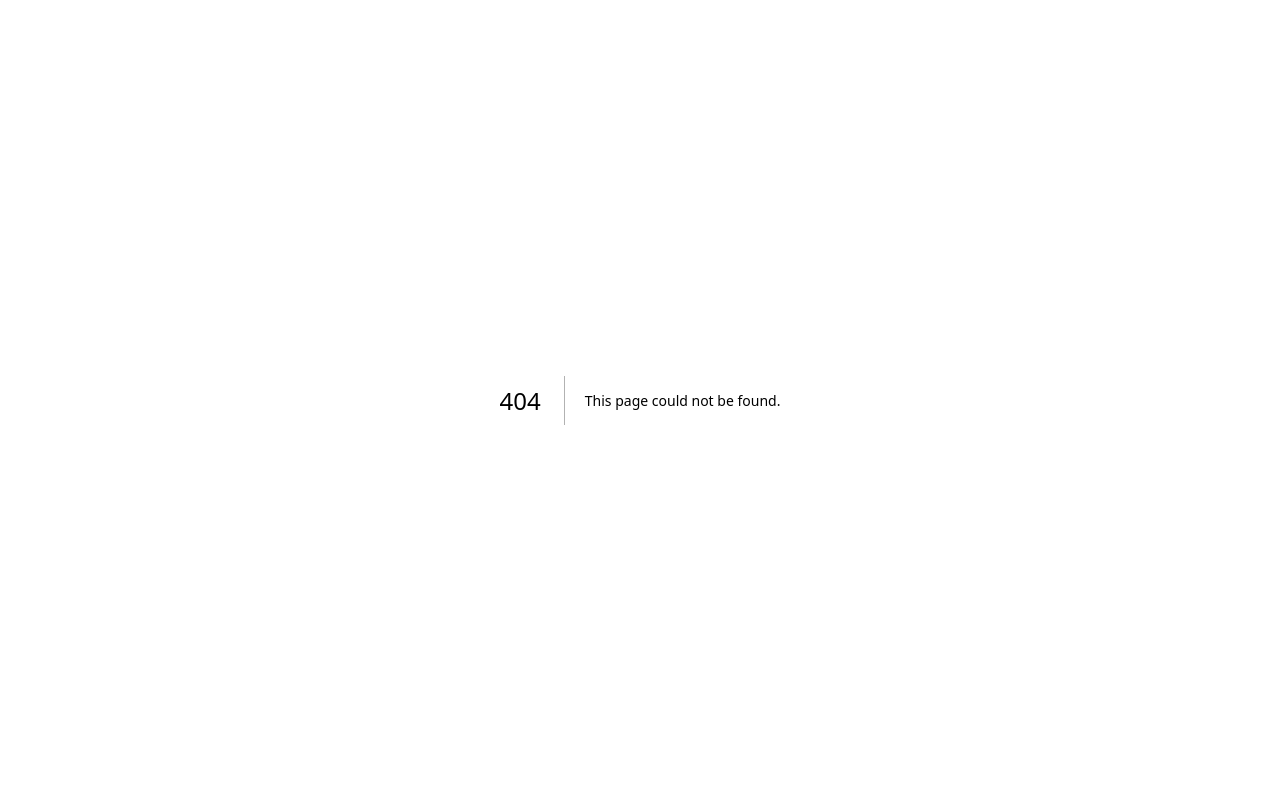
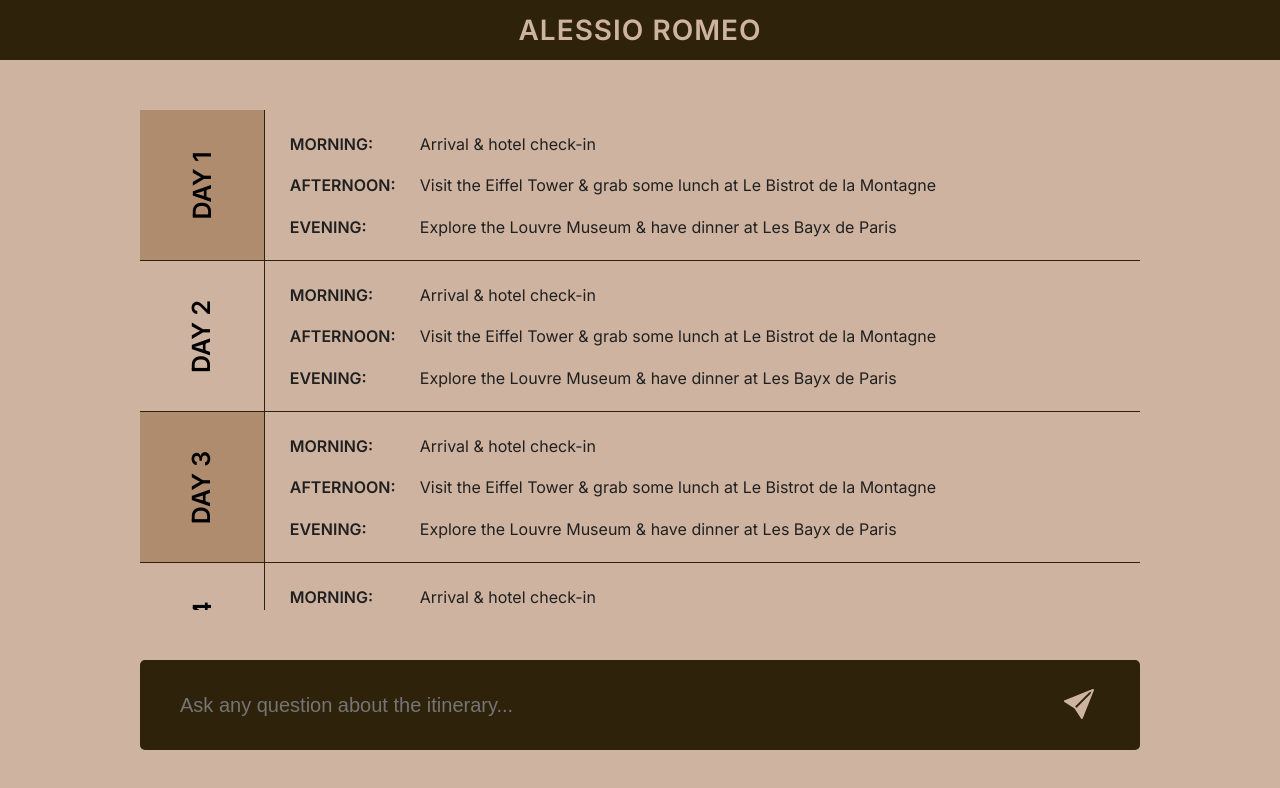
Before and after one commit to AlessioRomeo/TravelAI, a Next.js app: page /itinerary in a window 1280 px wide. Before the commit this address had no page. Shown: the top 788 px of the page. Built offline with nearby package versions, Linux system fonts and the light colour scheme.

Commit message:
Itinerary Page added

```diff
--- /dev/null
+++ b/src/app/itinerary/(component)/Chat.tsx
@@ -0,0 +1,21 @@
+import React from 'react';
+import styles from "@/app/itinerary/(component)/chat.module.scss";
+import {BsFillSendFill} from "react-icons/bs";
+
+function Chat() {
+    return (
+        <div className={styles.container}>
+            <div className={styles.message}>
+
+            </div>
+            <div className={styles.inputBar}>
+                <input type="text" placeholder={"Ask any question about the itinerary..."}/>
+                <button>
+                    <BsFillSendFill/>
+                </button>
+            </div>
+        </div>
+    );
+}
+
+export default Chat;
--- /dev/null
+++ b/src/app/itinerary/(component)/ItineraryDay.tsx
@@ -0,0 +1,25 @@
+import React from 'react';
+import styles from './itineraryDay.module.scss';
+
+function ItineraryDay({day, morning, afternoon, evening}: {day: number, morning: string, afternoon: string, evening: string}) {
+    return (
+        <div className={styles.container}>
+            <div>
+                <h1>DAY {day}</h1>
+            </div>
+            <div>
+                <span>
+                    <b>MORNING:</b> {morning}
+                </span>
+                <span>
+                    <b>AFTERNOON:</b> {afternoon}
+                </span>
+                <span>
+                    <b>EVENING:</b> {evening}
+                </span>
+            </div>
+        </div>
+    );
+}
+
+export default ItineraryDay;
--- /dev/null
+++ b/src/app/itinerary/(component)/chat.module.scss
@@ -0,0 +1,39 @@
+.container {
+  & > .inputBar {
+    display: flex;
+    align-items: center;
+    justify-content: center;
+    width: 1000px;
+    height: 90px;
+    border-radius: 5px;
+    background-color: rgb(46, 34,10);
+    box-sizing: border-box;
+    margin-inline: auto;
+    margin-bottom: 50px;
+    & > input {
+      box-sizing: border-box;
+      background-color: transparent;
+      outline: none;
+      font-size: 20px;
+      height: 100%;
+      width: 100%;
+      border: none;
+      padding-left: 40px;
+      color: rgb(206, 179, 160);
+    }
+    & > button {
+      background-color: transparent;
+      border: none;
+      cursor: pointer;
+      & > svg {
+        color: rgb(206, 179, 160);
+        font-size: 30px;
+        padding-inline: 40px;
+        transition: .25s;
+        &:hover {
+          color: rgb(218, 162, 128);
+        }
+      }
+    }
+  }
+}
--- /dev/null
+++ b/src/app/itinerary/(component)/itineraryDay.module.scss
@@ -0,0 +1,40 @@
+.container {
+  display: flex;
+  width: 1000px;
+  border-bottom: 1px solid rgb(46, 34,10);
+  min-height: 150px;
+  &:last-of-type {
+    border: none;
+  }
+  &:nth-of-type(odd) {
+    background-color: rgb(176, 140, 111);
+  }
+  & > div:first-of-type {
+    display: flex;
+    align-items: center;
+    justify-content: center;
+    width: 150px;
+    border-right: 1px solid rgb(46, 34,10);
+    & > h1 {
+      transform: rotate(-90deg);
+      font-size: 25px;
+      font-weight: 600;
+    }
+  }
+  & > div:last-of-type {
+    display: flex;
+    flex-direction: column;
+    width: 100%;
+    justify-content: space-evenly;
+    background-color: rgb(206, 179, 160);
+    padding-inline: 25px;
+    & > span {
+      display: flex;
+      color: #202020;
+      & > b {
+        font-weight: 600;
+        flex: 0 0 130px;
+      }
+    }
+  }
+}
--- /dev/null
+++ b/src/app/itinerary/page.module.scss
@@ -0,0 +1,33 @@
+.main {
+  display: flex;
+  flex-direction: column;
+  width: 100vw;
+  height: 100vh;
+  max-height: 100vh;
+  & > nav {
+    display: flex;
+    align-items: center;
+    justify-content: center;
+    background-color: rgb(46, 34,10);
+    height: 90px;
+    font-size: 28px;
+    font-weight: 600;
+    letter-spacing: 1px;
+    & > a {
+      color: rgb(206, 179, 160);
+      text-decoration: none;
+    }
+  }
+  & > .container {
+    display: flex;
+    flex-direction: column;
+    align-items: center;
+    width: 100vw;
+    height: 100%;
+    max-height: calc(100vh - 300px);
+    overflow-y: scroll;
+    box-sizing: border-box;
+    margin-block: 50px;
+  }
+
+}
--- /dev/null
+++ b/src/app/itinerary/page.tsx
@@ -0,0 +1,55 @@
+import React from 'react';
+import styles from './page.module.scss';
+import Link from "next/link";
+import ItineraryDay from "@/app/itinerary/(component)/ItineraryDay";
+import Chat from "@/app/itinerary/(component)/Chat";
+
+function Page() {
+    return (
+        <main className={styles.main}>
+            <nav>
+                <Link href={"/auth/login"}>ALESSIO ROMEO</Link>
+            </nav>
+            <div className={styles.container}>
+                <ItineraryDay day={1}
+                              morning={"Arrival & hotel check-in"}
+                              afternoon={"Visit the Eiffel Tower & grab some lunch at Le Bistrot de la Montagne"}
+                              evening={"Explore the Louvre Museum & have dinner at Les Bayx de Paris"}
+                />
+                <ItineraryDay day={2}
+                              morning={"Arrival & hotel check-in"}
+                              afternoon={"Visit the Eiffel Tower & grab some lunch at Le Bistrot de la Montagne"}
+                              evening={"Explore the Louvre Museum & have dinner at Les Bayx de Paris"}
+                />
+                <ItineraryDay day={3}
+                              morning={"Arrival & hotel check-in"}
+                              afternoon={"Visit the Eiffel Tower & grab some lunch at Le Bistrot de la Montagne"}
+                              evening={"Explore the Louvre Museum & have dinner at Les Bayx de Paris"}
+                />
+                <ItineraryDay day={4}
+                              morning={"Arrival & hotel check-in"}
+                              afternoon={"Visit the Eiffel Tower & grab some lunch at Le Bistrot de la Montagne"}
+                              evening={"Explore the Louvre Museum & have dinner at Les Bayx de Paris"}
+                />
+                <ItineraryDay day={5}
+                              morning={"Arrival & hotel check-in"}
+                              afternoon={"Visit the Eiffel Tower & grab some lunch at Le Bistrot de la Montagne"}
+                              evening={"Explore the Louvre Museum & have dinner at Les Bayx de Paris"}
+                />
+                <ItineraryDay day={6}
+                              morning={"Arrival & hotel check-in"}
+                              afternoon={"Visit the Eiffel Tower & grab some lunch at Le Bistrot de la Montagne"}
+                              evening={"Explore the Louvre Museum & have dinner at Les Bayx de Paris"}
+                />
+                <ItineraryDay day={7}
+                              morning={"Arrival & hotel check-in"}
+                              afternoon={"Visit the Eiffel Tower & grab some lunch at Le Bistrot de la Montagne"}
+                              evening={"Explore the Louvre Museum & have dinner at Les Bayx de Paris"}
+                />
+            </div>
+            <Chat/>
+        </main>
+    );
+}
+
+export default Page;
```
